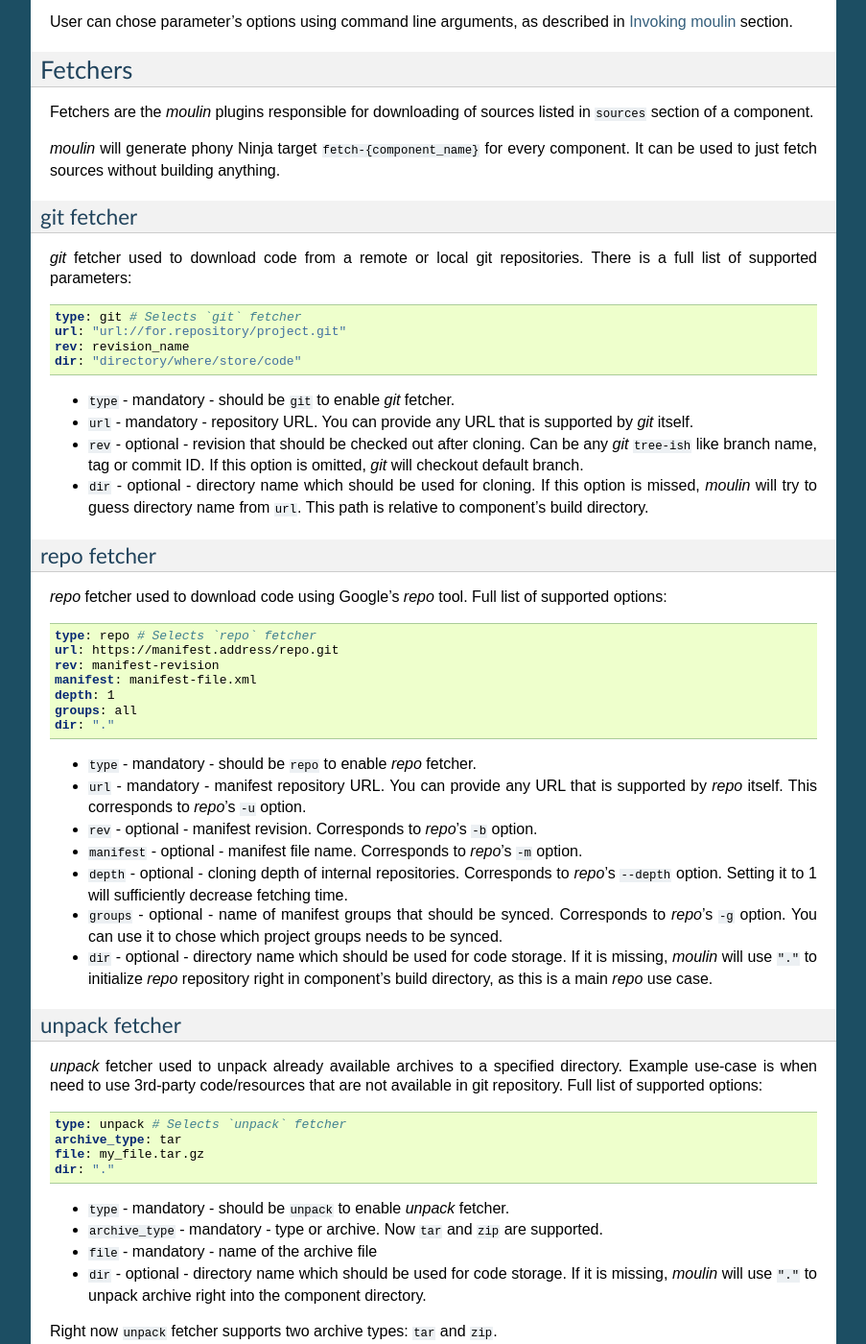
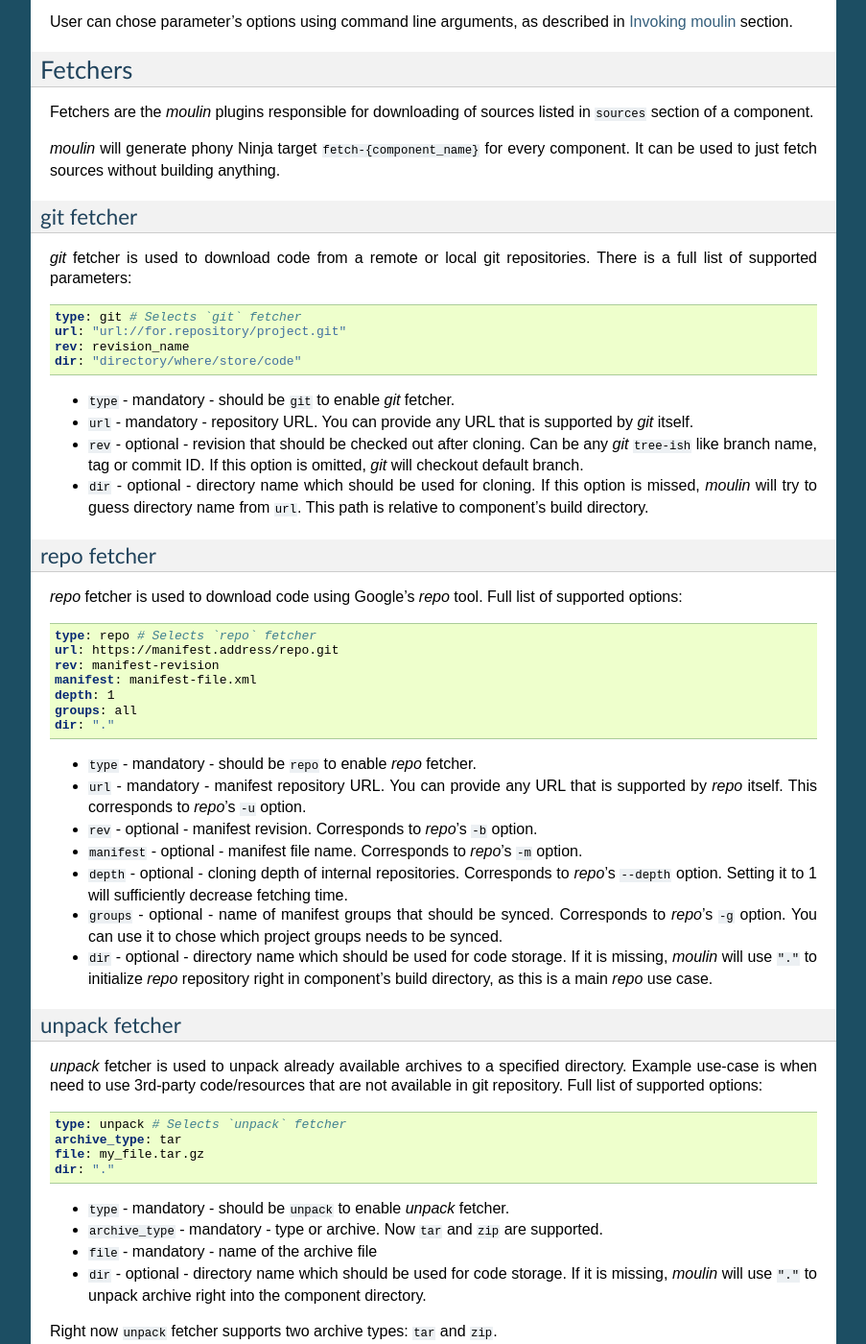
Before and after one commit to xen-troops/moulin, a Sphinx documentation site: the page built from docs/user-reference.rst, in a window 1280 px wide and 1400 px high, scrolled down 3275 px. Shown: the whole window at 96% size, without its empty margins (198-1101 px from the left). Built offline with Sphinx 7.4.7, drawn with Linux system fonts in a browser that asks for light colours; some of the changed text lies outside the part shown.

```diff
--- a/docs/conf.py
+++ b/docs/conf.py
@@ -17,7 +17,7 @@
 # -- Project information -----------------------------------------------------
 
 project = 'moulin'
-copyright = '2021, EPAM Systems'
+copyright = '2021-2022, EPAM Systems'
 author = 'EPAM Systems'
 
 # The full version, including alpha/beta/rc tags
--- a/docs/user-reference.rst
+++ b/docs/user-reference.rst
@@ -228,7 +228,7 @@ just fetch sources without building anything.
 git fetcher
 ^^^^^^^^^^^
 
-`git` fetcher used to download code from a remote or local git
+`git` fetcher is used to download code from a remote or local git
 repositories. There is a full list of supported parameters:
 
 .. code-block:: yaml
@@ -254,7 +254,7 @@ repositories. There is a full list of supported parameters:
 repo fetcher
 ^^^^^^^^^^^^
 
-`repo` fetcher used to download code using Google's `repo` tool. Full
+`repo` fetcher is used to download code using Google's `repo` tool. Full
 list of supported options:
 
 .. code-block:: yaml
@@ -288,7 +288,7 @@ list of supported options:
 unpack fetcher
 ^^^^^^^^^^^^^^
 
-`unpack` fetcher used to unpack already available archives to a
+`unpack` fetcher is used to unpack already available archives to a
 specified directory. Example use-case is when need to use 3rd-party
 code/resources that are not available in git repository. Full list of
 supported options:
```
Also changed, not shown: 1 other file.
